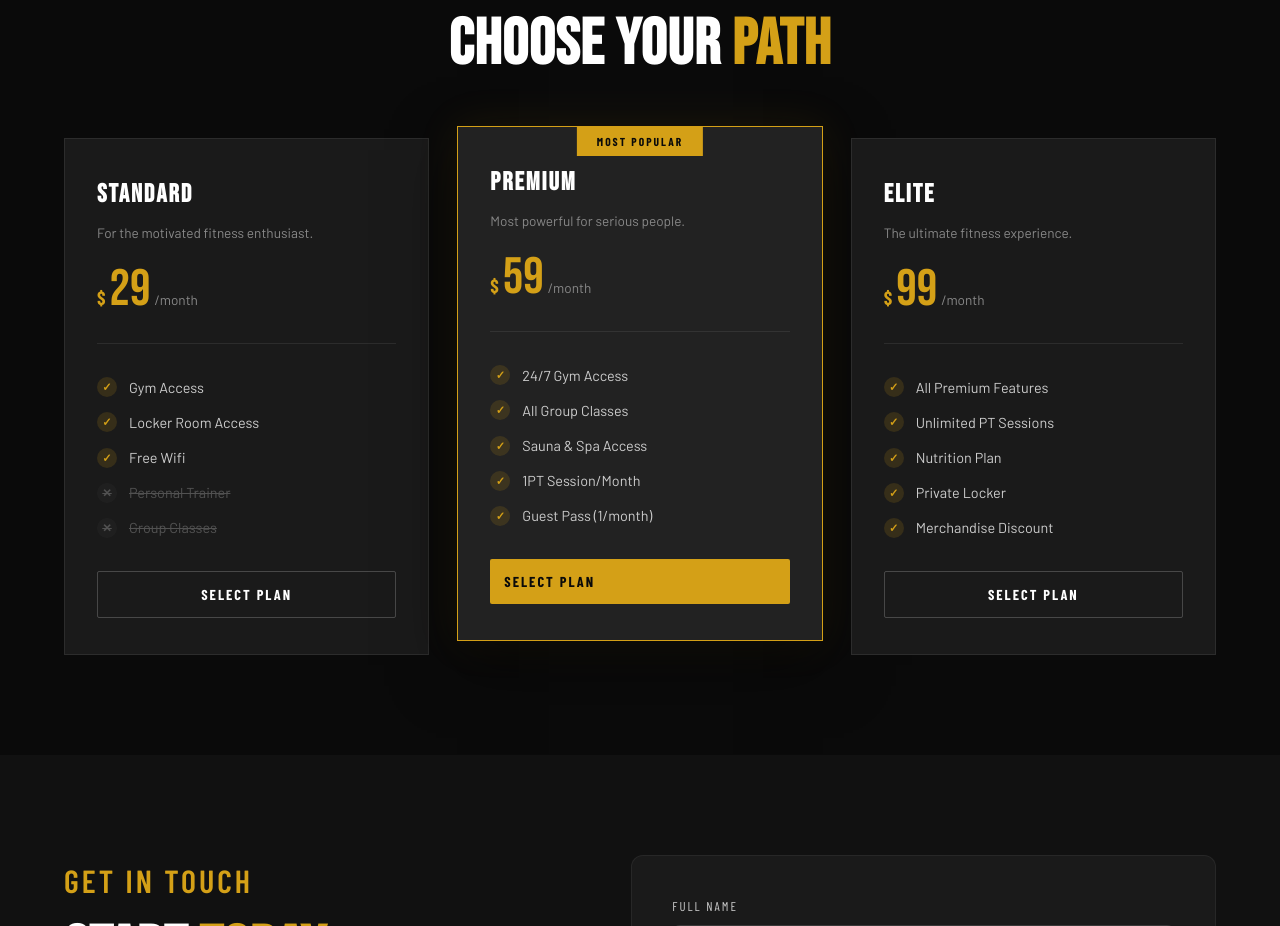
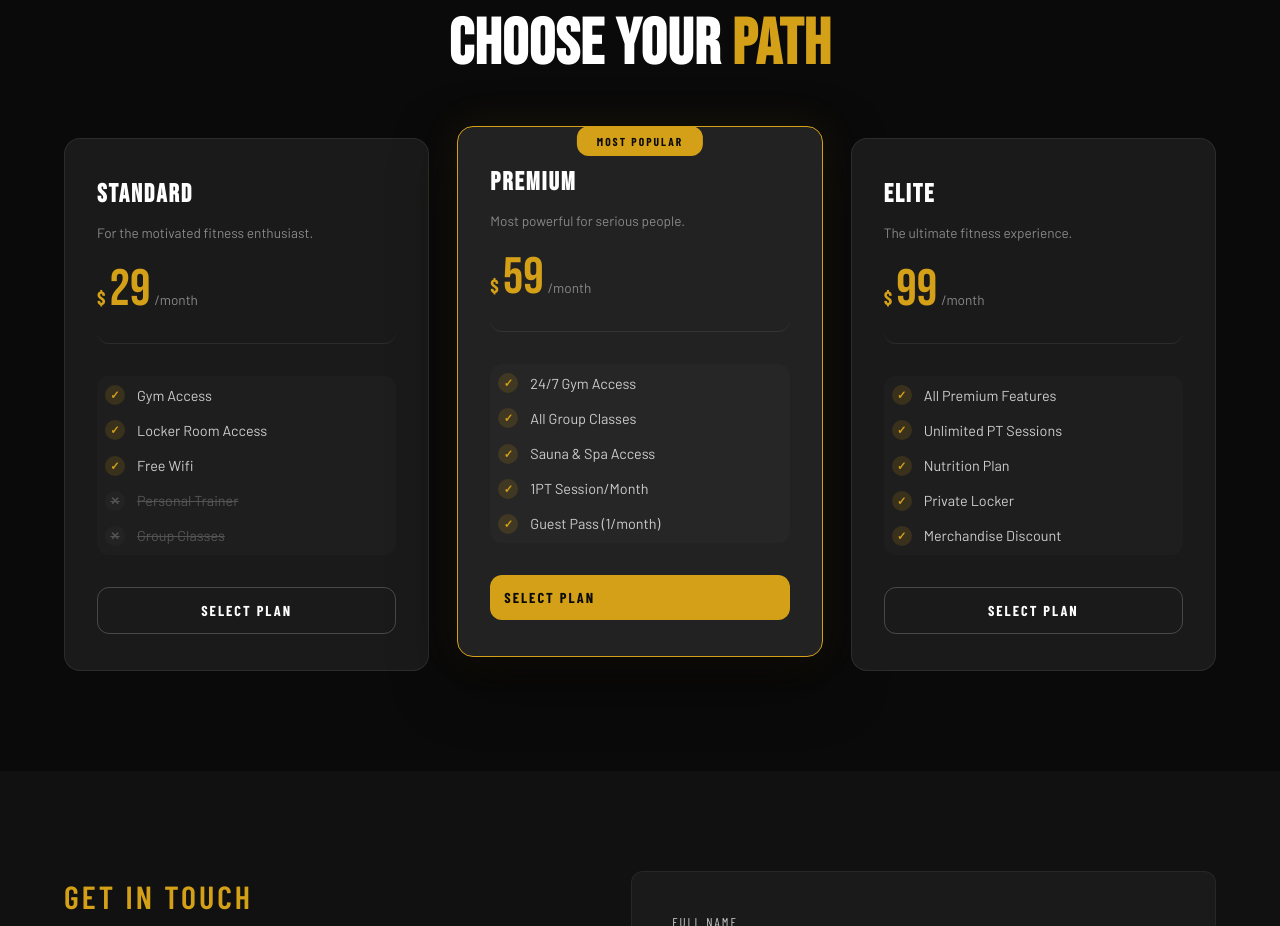
Before and after one commit to lochani1221/web-iron-empire, a React (Create React App) app in the folder iron-empire/: page / in a window 1280 px wide. Shown: the part 3480-4406 px from the top of the page. Built offline with nearby package versions, Linux system fonts and the light colour scheme.

Commit message:
Update Plans.css
curve the corners

```diff
--- a/iron-empire/src/components/Plans.css
+++ b/iron-empire/src/components/Plans.css
@@ -21,6 +21,7 @@
   padding: 36px 32px;
   position: relative;
   transition: transform 0.3s ease, border-color 0.3s ease;
+  border-radius: 16px; /* Added rounded corners */
 }
 
 .plan-card:hover {
@@ -53,6 +54,7 @@
   letter-spacing: 2px;
   text-transform: uppercase;
   padding: 6px 20px;
+  border-radius: 12px; /* Rounded badge */
 }
 
 /* Header */
@@ -60,6 +62,7 @@
   margin-bottom: 32px;
   padding-bottom: 28px;
   border-bottom: 1px solid rgba(255,255,255,0.08);
+  border-radius: 12px; /* optional: smooth header edges */
 }
 
 .plan-card__name {
@@ -108,6 +111,9 @@
   display: flex;
   flex-direction: column;
   gap: 12px;
+  border-radius: 12px; /* optional: smooth list container */
+  padding: 8px; /* optional: adds spacing inside rounded container */
+  background: rgba(255,255,255,0.02); /* subtle background for curved effect */
 }
 
 .plan-feature {
@@ -133,7 +139,7 @@
   justify-content: center;
   width: 20px;
   height: 20px;
-  border-radius: 50%;
+  border-radius: 50%; /* already circular */
   font-size: 0.7rem;
   font-weight: 700;
   flex-shrink: 0;
@@ -158,7 +164,7 @@
   font-weight: 700;
   letter-spacing: 2px;
   text-transform: uppercase;
-  border-radius: 2px;
+  border-radius: 12px; /* Rounded button */
   transition: all var(--transition);
   cursor: pointer;
 }
```
